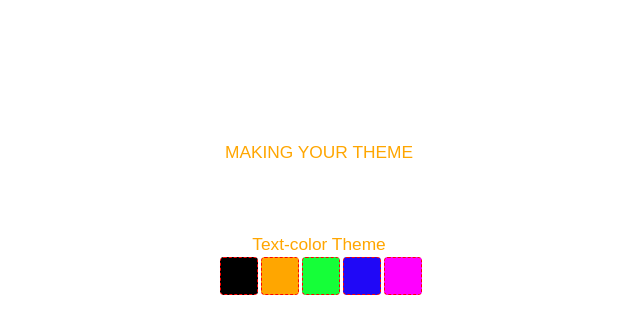
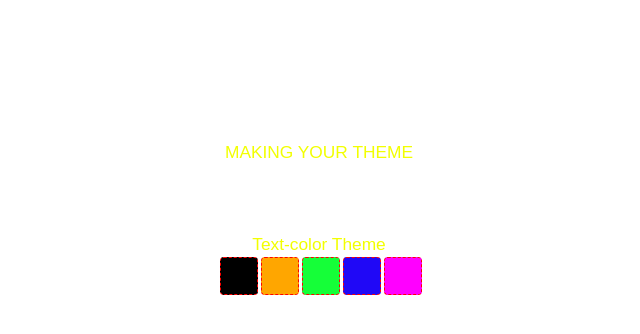
Before and after one commit to Nhd-github/Theme, a plain HTML site: page index.html in a window 1280 px wide. Both pictures are taken after a click on the element 600 px from the left and 276 px from the top of the page. Shown: the whole page, without its empty margins (321-961 px from the left). Drawn offline with Linux system fonts and the light colour scheme.

Commit message:
adding data-theme attributes to HTML

```diff
--- a/css/style.css
+++ b/css/style.css
@@ -1,3 +1,34 @@
+:root {
+  --primary-base-default: #9e9e9e;
+  --green: #7bff00;
+  --blue: #0000ff;
+  --yellow: #f2ff00;
+  --purple: #ff00d4;
+}
+
+html[data-theme='themes-green'] {
+
+  color: var(--green);
+
+}
+
+html[data-theme='themes-blue'] {
+
+  color: var(--blue);
+
+}
+
+html[data-theme='themes-yellow'] {
+
+  color: var(--yellow);
+
+}
+
+html[data-theme='themes-purple'] {
+
+  color: var(--purple);
+
+}
 
 body {
   color: var(--white-color);
--- a/js/app.js
+++ b/js/app.js
@@ -1,15 +1,16 @@
 let $ = document
 const colorsBoxText = $.querySelectorAll('.color-box-text')
 
-const HTMLElem = $.getElementsByTagName('HTML')
+const HTMLElem = $.getElementsByTagName('html')
 
 colorsBoxText.forEach(function (colorText) {
     colorText.addEventListener('click', function (event) {
 
+console.log(HTMLElem)
         let name = event.target.getAttribute('name')
-        let textMainColor = event.target.style.backgroundColor
-        HTMLElem[0].className = `themes-${name}`
-        HTMLElem[0].style.color = textMainColor
+        console.log(HTMLElem)
+        HTMLElem[0].dataTheme = `themes-${name}`
+        HTMLElem[0].setAttribute('data-theme', `themes-${name}`)
     })
 
 })
```
